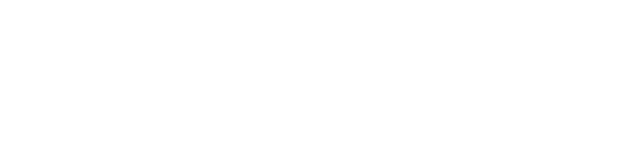
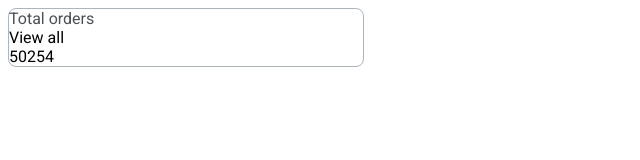
Before and after one commit to js-tasks-ru/htmlcss-20230411_eugenia-surago, a website: page 04-lection2/01-histogram/index.html in a window 1280 px wide. Shown: the whole page, without its empty margins (0-640 px from the left). Drawn offline with Linux system fonts and the light colour scheme.

Commit message:
add some divs

```diff
--- a/04-lection2/01-histogram/histogram.css
+++ b/04-lection2/01-histogram/histogram.css
@@ -0,0 +1,10 @@
+.hist {
+    width: 354px;
+    border: 1px solid #ACB5BD;
+    border-radius: 8px;
+}
+
+.hist__total {
+    color: #212429;
+    opacity: 0.8;
+}
--- a/04-lection2/01-histogram/index.html
+++ b/04-lection2/01-histogram/index.html
@@ -1,11 +1,25 @@
 <!DOCTYPE html>
 <!-- Страница с гистограммой -->
 <html lang="ru">
+
 <head>
     <link rel="stylesheet" href="../../assets/css/main.css">
     <link rel="stylesheet" href="./histogram.css">
 </head>
+
 <body>
+    <div class="hist">
+        <div class="hist__total">
+            Total orders
+        </div>
+        <div class="hist__view">
+            View all
+        </div>
+        <div class="hist__numbers">
+            50254
+        </div>
 
+    </div>
 </body>
+
 </html>
```
Lines whose indentation alone changed are shown as unchanged.
